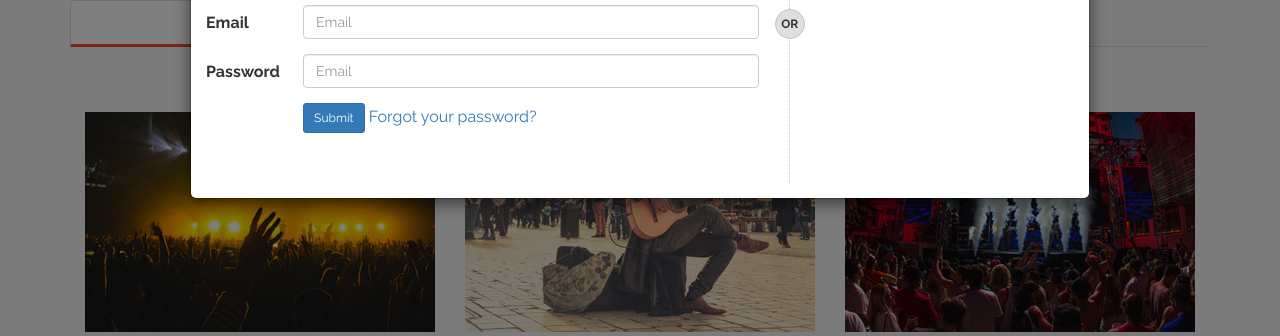
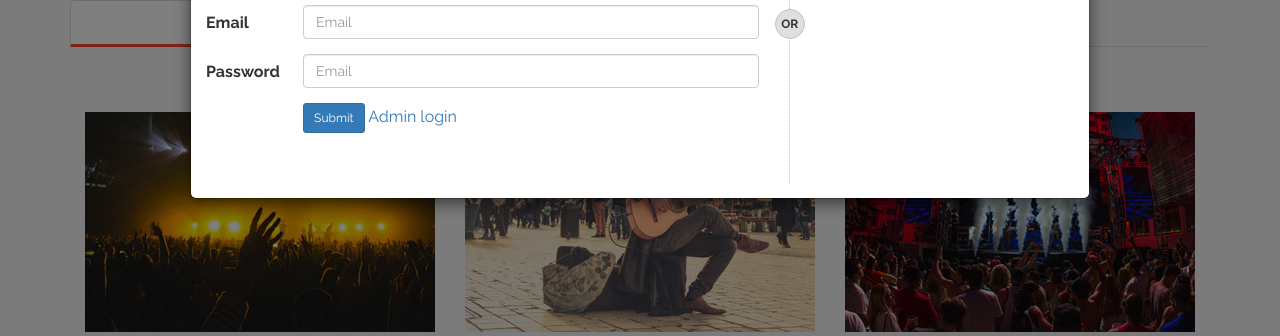
Before and after one commit to akkerise/blog-mvc, a PHP site: page / in a window 1280 px wide, after a click on "Login". Shown: the part 210-546 px from the top of the page. Run offline with PHP 8.4, Linux system fonts and the light colour scheme; data that the repository does not hold is empty; some libraries are stand-ins or nearby versions.

Commit message:
Merge branch 'master' of gitlab.com:hungthai1401/blog-mvc
# Conflicts:
#	application/controller/admin.php

```diff
--- a/application/view/__templates/header.php
+++ b/application/view/__templates/header.php
@@ -172,7 +172,7 @@ Smartphone Compatible web template, free webdesigns for Nokia, Samsung, LG, Sony
                                             <button type="button" class="btn btn-primary btn-sm" onclick="login()">
                                                 Submit
                                             </button>
-                                            <a href="javascript:;">Forgot your password?</a>
+                                            <a href="">Admin login</a>
                                         </div>
                                     </div>
                                 </form>
```
